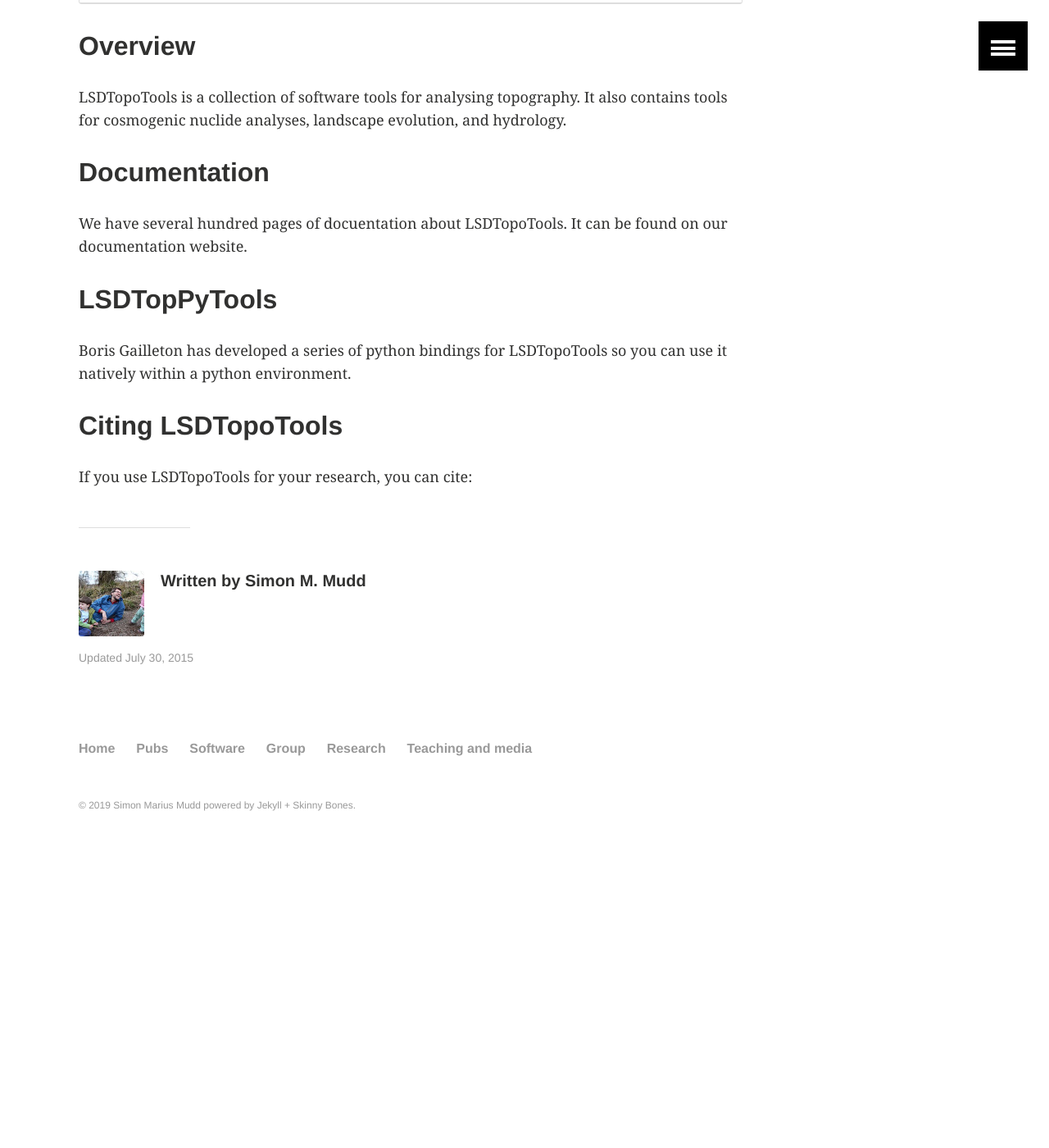
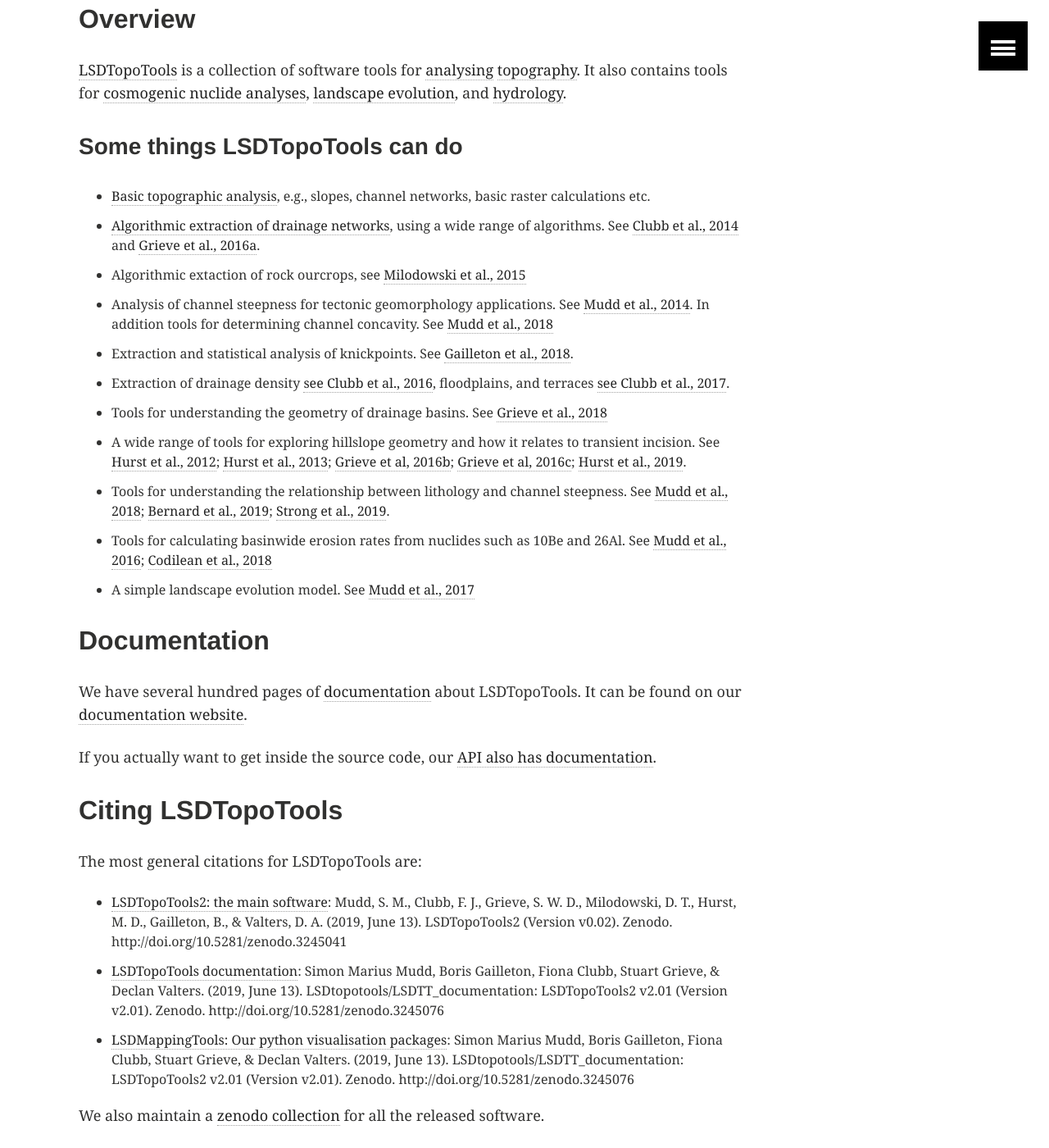
Before and after one commit to simon-m-mudd/simon-m-mudd.github.io, a Jekyll site: the page built from _posts/software/2015-07-01-LSDTopoTools.md, in a window 1280 px wide and 1400 px high, scrolled down 942 px. Shown: the whole window at 82% size. Built offline with Jekyll 4.4.1, drawn with Linux system fonts in a browser that asks for light colours; before the commit the page ends 2010 px from its top, so only the background shows below that; some of the changed text lies outside the part shown.

Commit message:
Adding an image and updating software pages

```diff
--- a/_posts/software/2015-07-01-LSDTopoTools.md
+++ b/_posts/software/2015-07-01-LSDTopoTools.md
@@ -4,7 +4,7 @@ title: "LSDTopoTools"
 categories: software
 excerpt: "LSDTopoTools: reproducable topographic analysis"
 tags: [software, topographic analysis]
-modified: 2015-07-30
+modified: 2019-11-13
 image:
   feature: LSD-logo_horizontal.png
   teaser: LSD-logo_horizontal.png
@@ -18,16 +18,40 @@ LSDTopoTools
 
 ## Overview
 
-LSDTopoTools is a collection of software tools for analysing topography. It also contains tools for cosmogenic nuclide analyses, landscape evolution, and hydrology.
+[LSDTopoTools](https://lsdtopotools.github.io/) is a collection of software tools for [analysing](https://lsdtopotools.github.io/LSDTT_documentation/LSDTT_basic_usage.html) [topography](https://lsdtopotools.github.io/LSDTT_documentation/LSDTT_chi_analysis.html). It also contains tools for [cosmogenic nuclide analyses](https://lsdtopotools.github.io/LSDTT_documentation/LSDTT_BasinwideCRN.html), [landscape evolution](https://lsdtopotools.github.io/LSDTT_documentation/LSDTT_MuddPILE.html), and [hydrology](https://lsdtopotools.github.io/LSDTT_documentation/LSDTT_floodplains_terraces.html).
+
+
+### Some things LSDTopoTools can do
+
+
+* [Basic topographic analysis](https://lsdtopotools.github.io/LSDTT_documentation/LSDTT_basic_usage.html), e.g., slopes, channel networks, basic raster calculations etc.
+* [Algorithmic extraction of drainage networks](https://lsdtopotools.github.io/LSDTT_documentation/LSDTT_channel_extraction.html), using a wide range of algorithms. See [Clubb et al., 2014](https://agupubs.onlinelibrary.wiley.com/doi/full/10.1002/2013WR015167) and [Grieve et al., 2016a](https://www.earth-surf-dynam.net/4/627/2016/esurf-4-627-2016.html).
+* Algorithmic extaction of rock ourcrops, see [Milodowski et al., 2015](https://www.earth-surf-dynam.net/3/483/2015/)
+* Analysis of channel steepness for tectonic geomorphology applications. See [Mudd et al., 2014](https://agupubs.onlinelibrary.wiley.com/doi/full/10.1002/2013JF002981). In addition tools for determining channel concavity. See [Mudd et al., 2018](https://www.earth-surf-dynam.net/6/505/2018/)
+* Extraction and statistical analysis of knickpoints. See [Gailleton et al., 2018](https://www.earth-surf-dynam.net/7/211/2019/).
+* Extraction of drainage density [see Clubb et al., 2016](https://agupubs.onlinelibrary.wiley.com/doi/full/10.1002/2015JF003747), floodplains, and terraces [see Clubb et al., 2017](https://www.earth-surf-dynam.net/5/369/2017/).
+* Tools for understanding the geometry of drainage basins. See [Grieve et al., 2018](https://agupubs.onlinelibrary.wiley.com/doi/full/10.1029/2017JF004453)
+* A wide range of tools for exploring hillslope geometry and how it relates to transient incision. See [Hurst et al., 2012](https://agupubs.onlinelibrary.wiley.com/doi/full/10.1029/2011JF002057); [Hurst et al., 2013](https://science.sciencemag.org/content/341/6148/868.full); [Grieve et al, 2016b](https://onlinelibrary.wiley.com/doi/full/10.1002/esp.3884); [Grieve et al, 2016c](https://www.earth-surf-dynam.net/4/309/2016/); [Hurst et al., 2019](https://www.sciencedirect.com/science/article/pii/S0012821X19303577).
+* Tools for understanding the relationship between lithology and channel steepness. See [Mudd et al., 2018](https://www.earth-surf-dynam.net/6/505/2018/); [Bernard et al., 2019](https://www.sciencedirect.com/science/article/pii/S0012821X19302389); [Strong et al., 2019](https://www.sciencedirect.com/science/article/pii/S0169555X19300248).
+* Tools for calculating basinwide erosion rates from nuclides such as 10Be and 26Al. See [Mudd et al., 2016](https://www.earth-surf-dynam.net/4/655/2016/esurf-4-655-2016.html); [Codilean et al., 2018](https://www.earth-syst-sci-data.net/10/2123/2018/)
+* A simple landscape evolution model. See [Mudd et al., 2017](https://onlinelibrary.wiley.com/doi/full/10.1002/esp.3923)
+
 
 ## Documentation
 
-We have several hundred pages of docuentation about LSDTopoTools. It can be found on our documentation website.
+We have several hundred pages of [documentation](https://lsdtopotools.github.io/LSDTT_documentation/index.html) about LSDTopoTools. It can be found on our [documentation website](https://lsdtopotools.github.io/LSDTT_documentation/index.html).
 
-## LSDTopPyTools
+If you actually want to get inside the source code, our [API also has documentation](https://lsdtopotools.github.io/LSDTT_public/index.html).
 
-Boris Gailleton has developed a series of python bindings for LSDTopoTools so you can use it natively within a python environment.
 
 ## Citing LSDTopoTools
 
-If you use LSDTopoTools for your research, you can cite:
+The most general citations for LSDTopoTools are:
+
+* [LSDTopoTools2: the main software](https://zenodo.org/record/3245041#.Xcv3h1f7SUk): Mudd, S. M., Clubb, F. J., Grieve, S. W. D., Milodowski, D. T., Hurst, M. D., Gailleton, B., & Valters, D. A. (2019, June 13). LSDTopoTools2 (Version v0.02). Zenodo. http://doi.org/10.5281/zenodo.3245041
+* [LSDTopoTools documentation](https://zenodo.org/record/3245076#.Xcv30Ff7SUk): Simon Marius Mudd, Boris Gailleton, Fiona Clubb, Stuart Grieve, & Declan Valters. (2019, June 13). LSDtopotools/LSDTT_documentation: LSDTopoTools2 v2.01 (Version v2.01). Zenodo. http://doi.org/10.5281/zenodo.3245076
+* [LSDMappingTools: Our python visualisation packages](https://zenodo.org/record/3245076#.Xcv39Vf7SUk): Simon Marius Mudd, Boris Gailleton, Fiona Clubb, Stuart Grieve, & Declan Valters. (2019, June 13). LSDtopotools/LSDTT_documentation: LSDTopoTools2 v2.01 (Version v2.01). Zenodo. http://doi.org/10.5281/zenodo.3245076
+
+We also maintain a [zenodo collection](https://zenodo.org/search?page=1&size=20&q=lsdtopotools) for all the released software.
+
+If you are using specific algorithms developed by our group and published in the scientific literature, please cite the relevant paper.
```
Also changed, not shown: _posts/software/2015-07-01-Coastal.md (+5 -2 lines), _posts/software/2015-07-01-Geochemistry.md (+1 -1 lines), software/index.md (+1 -1 lines), teaching/index.md (+2 -0 lines).
